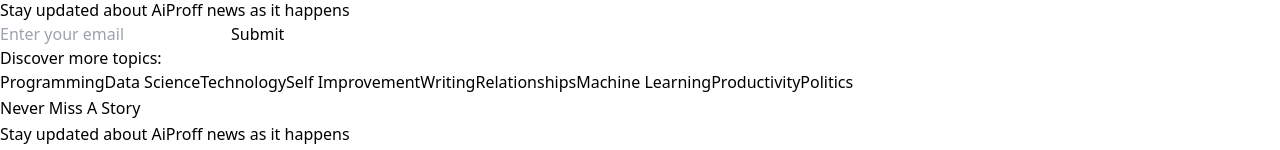
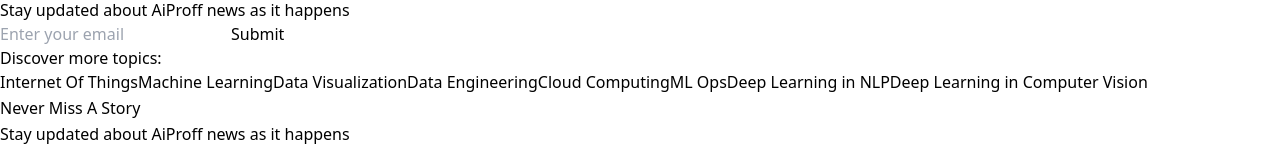
Before and after one commit to KrunalTarale/AiproffApp_cicd, a React (Vite) app in the folder frontend/: page /blog in a window 1280 px wide. Shown: the part 2098-2248 px from the top of the page. Built offline with nearby package versions, Linux system fonts and the light colour scheme.

Commit message:
added about us and changes discover topics

```diff
--- a/frontend/src/components/About/About.jsx
+++ b/frontend/src/components/About/About.jsx
@@ -1,6 +1,7 @@
 import Navbar from '../Navbar/Navbar';
 import Carousel from '../Carousel/Carousel';
 import Footer from '../Foot/Foot';
+import image from '../assets/Article1/logo.png';
 import './About.css';
 const About = () => {
   return (
@@ -8,23 +9,28 @@
       <div>
         <Navbar />
       </div>
-      <div>
-        {' '}
-        <Carousel />
+
+      <div className="flex flex-col justify-center 2xl:max-w-6xl xl:max-w-5xl lg:max-w-3xl md:max-w-2xl max-w-xl mx-auto space-y-12  p-8 my-20">
+        <h1 className="lg:text-5xl text-4xl font-bold">About us :</h1>
+        <div className="lg:text-xl text-lg space-y-12">
+          <p>
+            Welcome to AiProff.ai ! We specialize in Natural Language
+            Processing, Computer Vision, and Time Series Analysis. Our team is
+            passionate about the latest developments in Artificial
+            Intelligence/Machine Learning and we are excited to share our
+            expertise with you.
+          </p>
+          <div className="flex items-center justify-center">
+            <img src={image} className="max-h-[25rem]" />
           </div>
-      <div className="flex flex-col justify-center  max-w-7xl mx-auto space-y-10 text-xl p-8 my-20">
+
           <p>
-          Welcome to AiProff.ai ! We specialize in Natural Language Processing,
-          Computer Vision, and Time Series Analysis. Our team is passionate
-          about the latest developments in Artificial Intelligence/Machine
-          Learning and we are excited to share our expertise with you.
-        </p>
-        <p>
-          At our core, we are a team of dedicated professionals witch extensive
-          experience in machine learning, artificial intelligence, and data
-          science. Our focus is on developing cutting-edge solutions as Minimum
-          Viable Products for Enterprises and Academic Institutions. Hence,
-          imparting AI/ML Training is an integral part of our offerings.
+            At our core, we are a team of dedicated professionals witch
+            extensive experience in machine learning, artificial intelligence,
+            and data science. Our focus is on developing cutting-edge solutions
+            as Minimum Viable Products for Enterprises and Academic
+            Institutions. Hence, imparting AI/ML Training is an integral part of
+            our offerings.
           </p>
           <p>
             We don’t talk about just the algorithms and code – rather we present
@@ -41,12 +47,12 @@
             need to succeed.
           </p>
           <p>
-          Whether you are looking to improve your customer experience, optimize
-          your operations, or develop new products and services, we have the
-          expertise and technology to help you achieve your goals. Our team of
-          data scientists, machine learning engineers, and software developers
-          will work closely with you to develop a custom solution tailored to
-          your specific needs.
+            Whether you are looking to improve your customer experience,
+            optimize your operations, or develop new products and services, we
+            have the expertise and technology to help you achieve your goals.
+            Our team of data scientists, machine learning engineers, and
+            software developers will work closely with you to develop a custom
+            solution tailored to your specific needs.
           </p>
           <p>
             At our start-up, we pride ourselves on our commitment to innovation,
@@ -56,9 +62,9 @@
             possible in machine learning.
           </p>
           <p>
-          We are a passionate group of Tech Geeks who strive hard to curate and
-          build solid case studies catering to specific use case of Applied
-          AI/ML.
+            We are a passionate group of Tech Geeks who strive hard to curate
+            and build solid case studies catering to specific use case of
+            Applied AI/ML.
           </p>
           <p>
             We just don’t talk about the algorithms and code – rather we present
@@ -69,9 +75,10 @@
             AI/ML is our forte. View the demos to know more!
           </p>
           <p>
-          Thank you for considering AiProff.ai. We look forward to working with
-          you!
+            Thank you for considering AiProff.ai. We look forward to working
+            with you!
           </p>
+        </div>
       </div>
       <div>
         <Footer />
--- a/frontend/src/components/Blog/Blog.jsx
+++ b/frontend/src/components/Blog/Blog.jsx
@@ -68,15 +68,14 @@
   };
 
   const topics = [
-    'Programming',
-    'Data Science',
-    'Technology',
-    'Self Improvement',
-    'Writing',
-    'Relationships',
+    'Internet Of Things',
     'Machine Learning',
-    'Productivity',
-    'Politics',
+    'Data Visualization',
+    'Data Engineering',
+    'Cloud Computing',
+    'ML Ops',
+    'Deep Learning in NLP',
+    'Deep Learning in Computer Vision',
   ];
 
   return (
@@ -151,7 +150,7 @@
             <div>
               <h2 className="text-2xl font-bold">Discover more topics:</h2>
             </div>
-            <div className="max-w-screen mx-auto grid grid-cols-2 sm:grid-cols-3 md:grid-cols-5 lg:grid-cols-2 xl:grid-cols-3 gap-5 pt-6">
+            <div className="max-w-screen mx-auto grid grid-cols-2 sm:grid-cols-3 md:grid-cols-5 lg:grid-cols-2 xl:grid-cols-2 gap-5 pt-6">
               {topics.map((topic, index) => (
                 <button
                   key={index}
```
Lines whose indentation alone changed are shown as unchanged.
